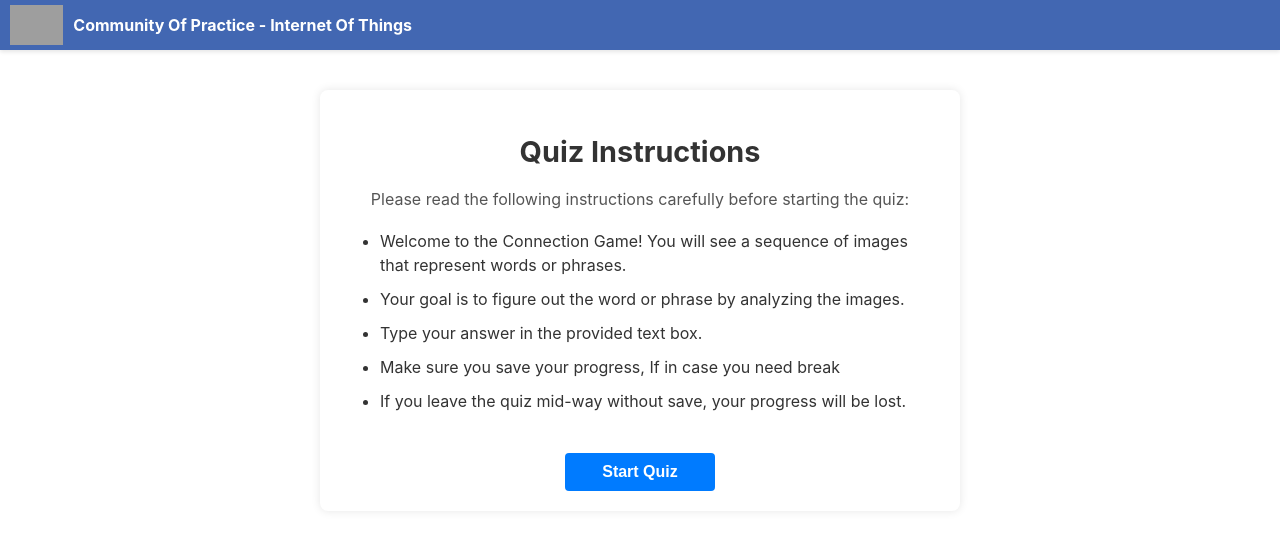
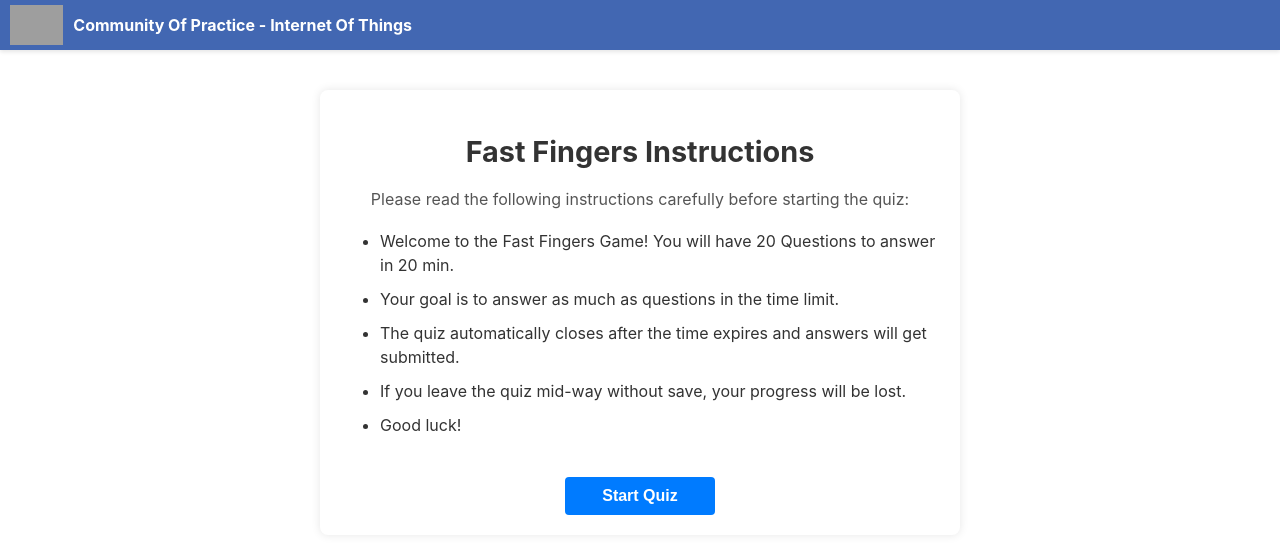
Before and after one commit to imddevaraj/quiz-mern-app, a React (Create React App) app in the folder frontend/: page /quiz-instructions in a window 1280 px wide. Shown: the top 554 px of the page. Built offline with nearby package versions, Linux system fonts and the light colour scheme; no server answers; grey boxes are pictures that could not be loaded.

Commit message:
Added instructions

```diff
--- a/frontend/src/pages/QuizInstructions.js
+++ b/frontend/src/pages/QuizInstructions.js
@@ -15,14 +15,14 @@ function QuizInstructions() {
     <div className="quiz-instructions">
 
       <div className="instructions-content">
-        <h2>Quiz Instructions</h2>
+        <h2>Fast Fingers Instructions</h2>
         <p>Please read the following instructions carefully before starting the quiz:</p>
         <ul>
-          <li>Welcome to the Connection Game! You will see a sequence of images that represent words or phrases.  </li>
-          <li>Your goal is to figure out the word or phrase by analyzing the images.</li>
-          <li>Type your answer in the provided text box.</li>
-          <li>Make sure you save your progress, If in case you need break</li>
+          <li>Welcome to the Fast Fingers Game! You will have 20 Questions to answer in 20 min.  </li>
+          <li>Your goal is to answer as much as questions in the time limit.</li>
+          <li>The quiz automatically closes after the time expires and answers will get submitted.</li>
           <li>If you leave the quiz mid-way without save, your progress will be lost.</li>
+          <li>Good luck!</li>
         </ul>
         <button onClick={startQuiz} className="btn start-btn">Start Quiz</button>
       </div>
```
